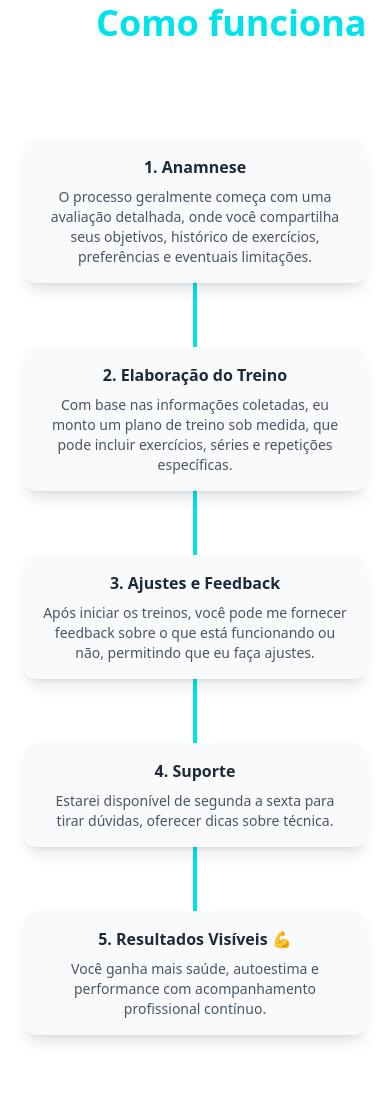
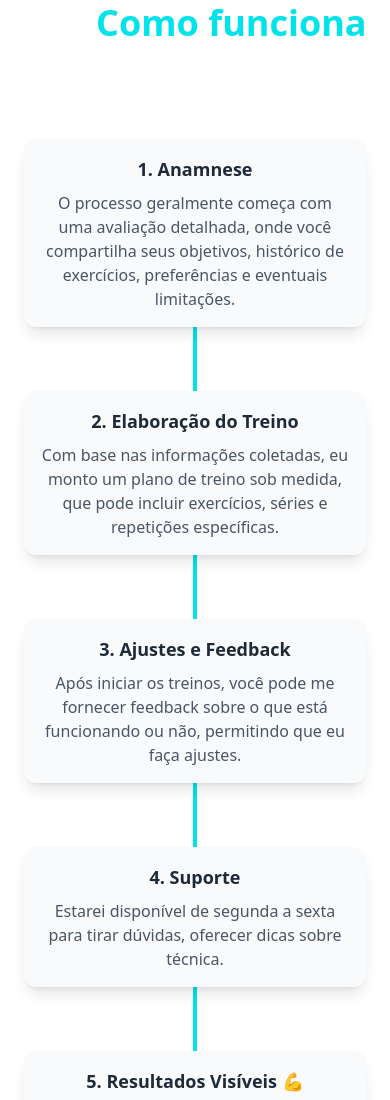
Before and after one commit to amog-oliveira/site-greicinha-santos, a website: page index.html in a window 390 px wide. Shown: the part 7140-8240 px from the top of the page. Drawn offline with Linux system fonts and the light colour scheme.

Commit message:
modificado estilo dos textos

```diff
--- a/index.html
+++ b/index.html
@@ -10,7 +10,7 @@
     <title>Greicinha Santos - Personal Trainer</title>
     <link href="./output.css" rel="stylesheet">
   </head>
-  <body class="bg-gray-900 text-white overflow-x-hidden">
+  <body class="bg-gray-900 text-white max-sm:overflow-x-hidden">
     <header class="bg-gray-900 flex justify-between items-center p-6 max-w-6xl mx-auto mb-8">
       <div class="flex items-end gap-6">
         <img src="img/logo-branca-greicinha-santos.webp" alt="Logo Greicinha Santos" class="h-25 w-50">
@@ -82,10 +82,10 @@
       <!-- Imagem com Círculo de Fundo -->
       <div class="relative w-96 h-96 max-sm:w-96 max-sm:h-96 max-md:w-96 max-md:h-96 flex items-center justify-center md:w-1/2">
         <!-- Círculo Azul -->
-        <div class="absolute top-5 left-5 w-24 h-24 border border-white rotate-45 opacity-70"></div>
-        <div class="absolute top-18 right-2 w-24 h-24 border border-white rotate-45 opacity-70"></div>
+        <div class="absolute top-5 left-5 max-sm:w-15 max-sm:h-15 w-24 h-24 border border-white rotate-45 opacity-70"></div>
+        <div class="absolute top-18 max-sm:top-[150px] right-2 max-sm:right-[30px] max-sm:w-15 max-sm:h-15 w-24 h-24 border border-white rotate-45 opacity-70"></div>
           <!-- <div class="absolute bottom-10 right-10 w-24 h-24 border border-white rotate-45 opacity-70"></div> -->
-        <div class="absolute max-sm:w-96 max-sm:h-96 max-md:w-96 max-md:h-96 -z-10 md:w-96 md:h-96 bg-cyan-400 rounded-full"></div>
+        <div class="absolute max-sm:w-80 max-sm:h-80 max-md:w-96 max-md:h-96 -z-10 md:w-96 md:h-96 bg-cyan-400 rounded-full"></div>
         <!-- Imagem da Personal Trainer -->
         <img src="img/6.webp" alt="Greicinha Santos Personal Trainer">
       </div>
@@ -263,8 +263,8 @@
         <div class="mb-16 flex flex-col md:flex-row items-center justify-between relative">
           <div class="md:w-5/12 text-right md:pr-8 max-sm:text-center">
             <div class="bg-gray-50 p-4 rounded-xl shadow-lg">
-              <h3 class="font-semibold text-gray-800 mb-2">1. Anamnese</h3>
-              <p class="text-gray-600 text-sm">O processo geralmente começa com uma avaliação detalhada, onde você compartilha seus objetivos, histórico de exercícios, preferências e eventuais limitações.
+              <h3 class="font-semibold text-gray-800 mb-2 max-sm:text-lg">1. Anamnese</h3>
+              <p class="text-gray-600 text-sm max-sm:text-base">O processo geralmente começa com uma avaliação detalhada, onde você compartilha seus objetivos, histórico de exercícios, preferências e eventuais limitações.
               </p>
             </div>
           </div>
@@ -281,8 +281,8 @@
           </div>
           <div class="md:w-5/12 md:ml-auto md:pl-8">
             <div class="bg-gray-50 p-4 rounded-xl shadow-lg">
-              <h3 class="font-semibold text-gray-800 mb-2">2. Elaboração do Treino</h3>
-              <p class="text-gray-600 text-sm">Com base nas informações coletadas, eu monto um plano de treino sob medida, que pode incluir exercícios, séries e repetições específicas.
+              <h3 class="font-semibold text-gray-800 mb-2 max-sm:text-lg">2. Elaboração do Treino</h3>
+              <p class="text-gray-600 text-sm max-sm:text-base">Com base nas informações coletadas, eu monto um plano de treino sob medida, que pode incluir exercícios, séries e repetições específicas.
               </p>
             </div>
           </div>
@@ -292,8 +292,8 @@
         <div class="mb-16 flex flex-col md:flex-row items-center justify-between relative">
           <div class="md:w-5/12 text-right md:pr-8 max-sm:text-center">
             <div class="bg-gray-50 p-4 rounded-xl shadow-lg">
-              <h3 class="font-semibold text-gray-800 mb-2">3. Ajustes e Feedback</h3>
-              <p class="text-gray-600 text-sm">Após iniciar os treinos, você pode me fornecer feedback sobre o que está funcionando ou não, permitindo que eu faça ajustes.</p>
+              <h3 class="font-semibold text-gray-800 mb-2 max-sm:text-lg">3. Ajustes e Feedback</h3>
+              <p class="text-gray-600 text-sm max-sm:text-base">Após iniciar os treinos, você pode me fornecer feedback sobre o que está funcionando ou não, permitindo que eu faça ajustes.</p>
             </div>
           </div>
           <div class="hidden md:flex flex-col items-center gap-2 absolute left-1/2 transform -translate-x-1/2">
@@ -308,8 +308,8 @@
           </div>
           <div class="md:w-5/12 md:ml-auto md:pl-8">
             <div class="bg-gray-50 p-4 rounded-xl shadow-lg">
-              <h3 class="font-semibold text-gray-800 mb-2">4. Suporte</h3>
-              <p class="text-gray-600 text-sm">Estarei disponível de segunda a sexta para tirar dúvidas, oferecer dicas sobre técnica.</p>
+              <h3 class="font-semibold text-gray-800 mb-2 max-sm:text-lg">4. Suporte</h3>
+              <p class="text-gray-600 text-sm max-sm:text-base">Estarei disponível de segunda a sexta para tirar dúvidas, oferecer dicas sobre técnica.</p>
             </div>
           </div>
         </div>
@@ -318,8 +318,8 @@
         <div class="flex flex-col md:flex-row items-center justify-between relative">
           <div class="md:w-5/12 text-right md:pr-8 max-sm:text-center">
             <div class="bg-gray-50 p-4 rounded-xl shadow-lg">
-              <h3 class="font-semibold text-gray-800 mb-2">5. Resultados Visíveis 💪</h3>
-              <p class="text-gray-600 text-sm">Você ganha mais saúde, autoestima e performance com acompanhamento profissional contínuo.</p>
+              <h3 class="font-semibold text-gray-800 mb-2 max-sm:text-lg">5. Resultados Visíveis 💪</h3>
+              <p class="text-gray-600 text-sm max-sm:text-base">Você ganha mais saúde, autoestima e performance com acompanhamento profissional contínuo.</p>
             </div>
           </div>
           <div class="hidden md:flex flex-col items-center gap-2 absolute left-1/2 transform -translate-x-1/2">
```
Also changed, not shown: output.css.
